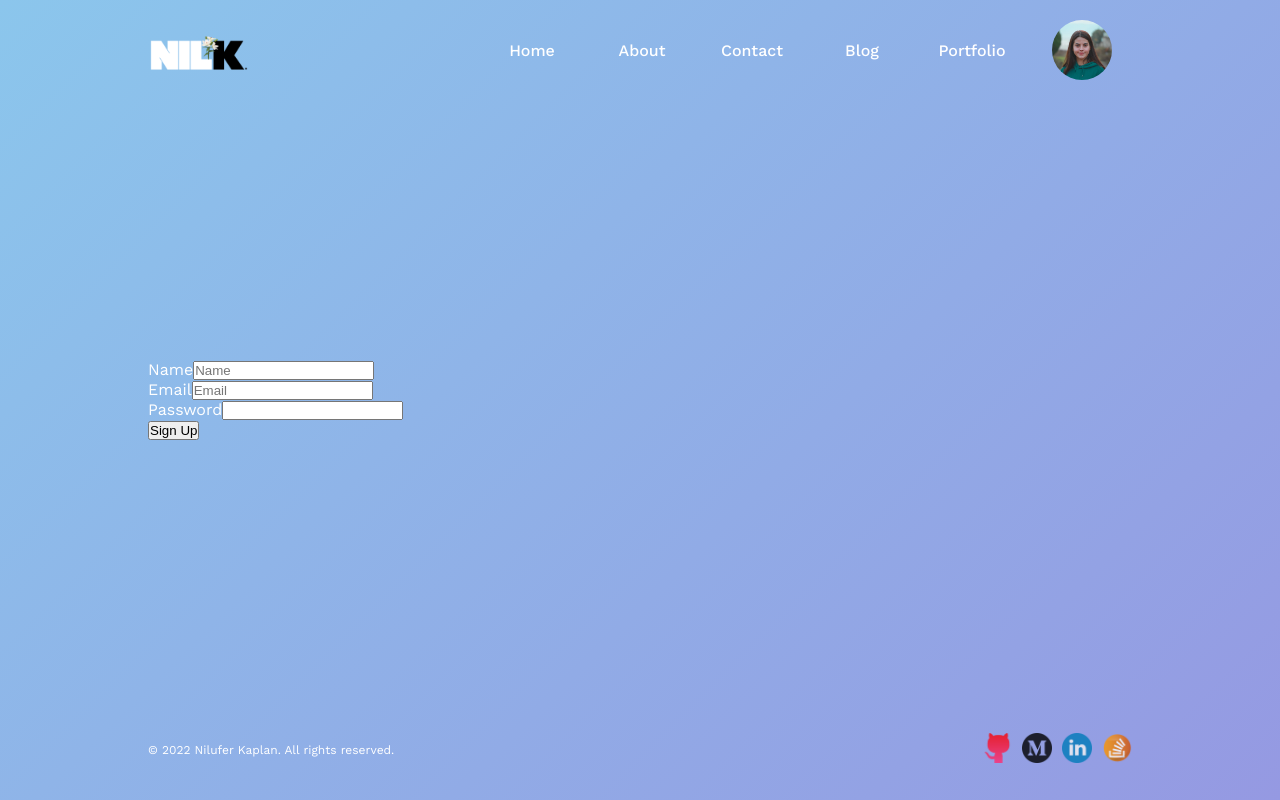
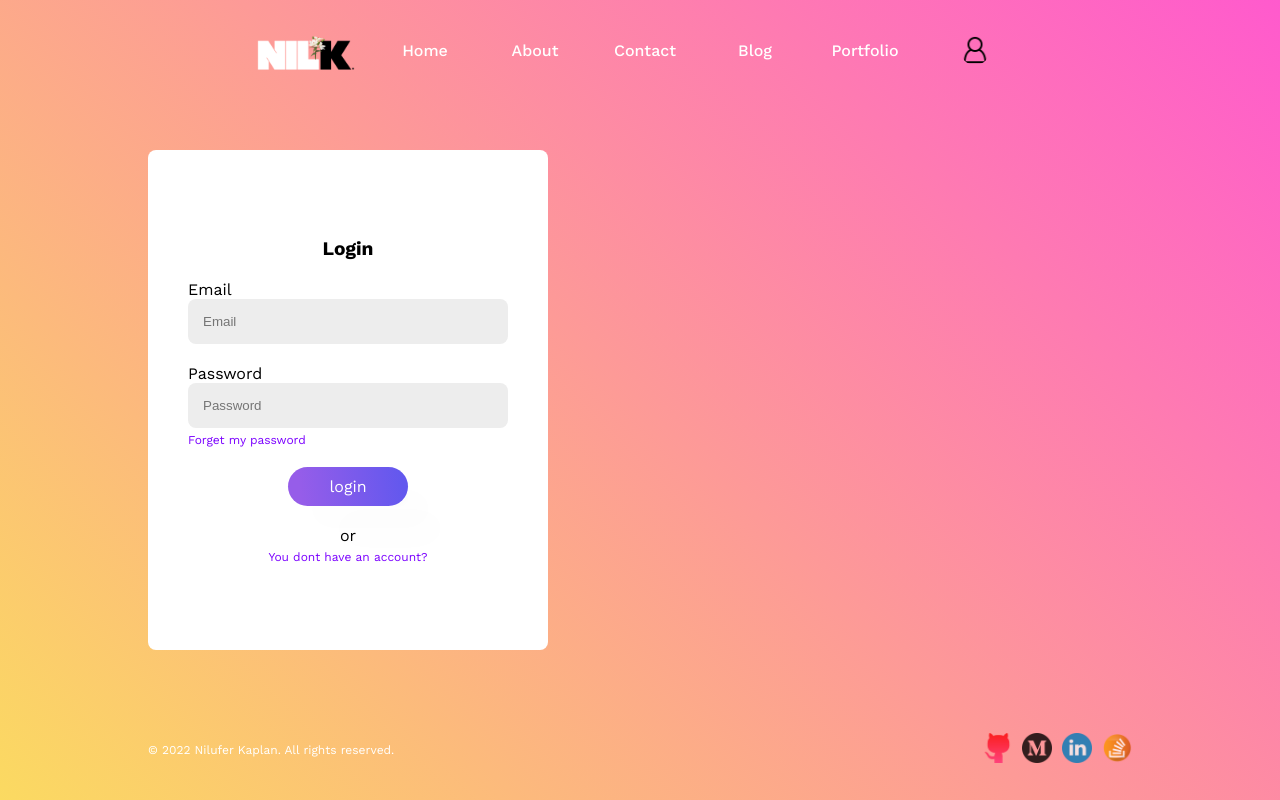
Before and after one commit to nilpeep/niluferkaplan.com, a Next.js app: page /login in a window 1280 px wide. Built offline with nearby package versions, Linux system fonts and the light colour scheme.

Commit message:
login page styles

```diff
--- /dev/null
+++ b/src/app/(auth)/login/login.module.css
@@ -0,0 +1,45 @@
+.input{
+    border: none;
+    display: block;
+    background-color: rgb(237, 237, 237);
+    width: 100%;
+    padding: 15px;
+    border-radius: 8px;
+}
+
+.header{
+    font-weight: 700;
+    font-size: larger;
+}
+
+.inputContainer{
+    width: 80%;
+}
+
+
+.form{
+    display: flex;
+    flex-direction: column;
+    max-width: 400px;
+    background-color: white;
+    color: black;
+    height: 500px;
+    align-items: center;
+    justify-content: center;
+    gap: 20px;
+    border-radius: 8px;
+}
+
+.actions{
+    text-align: center;
+}
+.link{
+    color: rgb(123, 0, 255);
+    cursor: pointer;
+    font-size: 12px;
+    padding-top: 5px;
+}
+
+.link:hover{
+    text-decoration: underline;
+}
--- a/src/app/(auth)/login/page.jsx
+++ b/src/app/(auth)/login/page.jsx
@@ -1,21 +1,26 @@
 import React from 'react'
+import styles from './login.module.css'
+import ButtonDark from '@/components/button/buttonDark'
+import ButtonLight from '@/components/button/buttonLight'
 
 const LoginPage = () => {
   return (
-    <form >
-      <div>
-        <label htmlFor="name">Name</label>
-        <input id="name" name="name" placeholder="Name" />
+    <form className={styles.form}>
+      <p className={styles.header}>Login</p>
+      <div className={styles.inputContainer}>
+        <label htmlFor="email">Email</label>
+        <input className={styles.input} id="email" name="email" type="email" placeholder="Email" />
       </div>
-      <div>
-        <label htmlFor="email">Email</label>
-        <input id="email" name="email" type="email" placeholder="Email" />
+      <div className={styles.inputContainer}>
+        <label htmlFor="password">Password</label>
+        <input className={styles.input} id="password" name="password" type="password" placeholder='Password' />
+      <p className={styles.link}>Forget my password</p>
       </div>
-      <div>
-        <label htmlFor="password">Password</label>
-        <input id="password" name="password" type="password" />
+      <ButtonDark text={'login'}/>
+      <div className={styles.actions}>
+      <p>or</p>
+      <p className={styles.link}>You dont have an account?</p>
       </div>
-      <button type="submit">Sign Up</button>
     </form>
   )
 }
--- a/src/app/globals.css
+++ b/src/app/globals.css
@@ -14,8 +14,8 @@
 }
 
 body{
-    background-color: #8BC6EC;
-background-image: linear-gradient(135deg, #8BC6EC 0%, #9599E2 100%);
+    background-color: #FBDA61;
+background-image: linear-gradient(45deg, #FBDA61 0%, #FF5ACD 100%);
 
 
     color: var(--text);
--- a/src/components/button/button.module.css
+++ b/src/components/button/button.module.css
@@ -7,7 +7,7 @@
   border: none;
   border-radius: 20px;
   color: white;
-  background-color: #0140fdb8;
+  background-image: linear-gradient( 83.2deg,  rgba(150,93,233,1) 10.8%, rgba(99,88,238,1) 94.3% );
   box-shadow:
   2.8px 2.8px 2.2px rgba(0, 0, 0, 0.003),
   6.7px 6.7px 5.3px rgba(0, 0, 0, 0.004),
@@ -16,18 +16,22 @@
   41.8px 41.8px 33.4px rgba(0, 0, 0, 0.007),
   100px 100px 80px rgba(0, 0, 0, 0.01)
   ;
+
+  transition:  0.4s;
   max-width: 150px;
+  min-width: 120px;
   display: flex;
   align-items: center;
   justify-content: center;
+  opacity: 1;
 }
 
 .dark:hover{
-    background-color: #5881fbb8;
+  opacity: 0.6;
 }
 
 .light:hover{
-    background-color: rgb(230, 230, 230);
+    opacity: 0.6;
 }
 
 .light {
@@ -48,6 +52,7 @@
   41.8px 41.8px 33.4px rgba(0, 0, 0, 0.007),
   100px 100px 80px rgba(0, 0, 0, 0.01)
 ;
+transition:  0.4s;
 display: flex;
   align-items: center;
   justify-content: center;
--- a/src/components/navbar/links/Links.jsx
+++ b/src/components/navbar/links/Links.jsx
@@ -27,12 +27,12 @@ const Links = () => {
     setOpen((prev) => !prev);
   };
 
-  // const user = useSelector(state => state.user.data)
+  const user = useSelector(state => state.user.data)
 
-  const user = {
-    username:'nilufer',
-    profilePicture: '/about.png'
-  }
+  // const user = {
+  //   username:'nilufer',
+  //   profilePicture: '/about.png'
+  // }
 
   return (
     <div onClick={handleOverlayClick} className={styles.container}>
@@ -42,10 +42,7 @@ const Links = () => {
         ))}
         <div className={styles.loginContainer}>
         <NavLink item={{name:'',link:'/login'}} itemKey={6} >
-          <Image src={user.profilePicture || '/user.png'} style={{borderRadius:'50%'}} width={60} height={60} />
-          {
-            user.username ? '' : 'Login'
-          }
+          <Image src={user.profilePicture || '/user.png'} style={{borderRadius:'50%'}} width={user.profilePicture ? 60 : 30} height={user.profilePicture ? 60 : 30} />
         </NavLink>
         </div>
       </div>
--- a/src/components/navbar/navbar.module.css
+++ b/src/components/navbar/navbar.module.css
@@ -2,12 +2,11 @@
     height: 100px;
     display: flex;
     align-items: center;
-    justify-content: space-between;
+    justify-content: center;
+    gap: 20px;
 }
 
 .logo{
-    font-size: 30px;
-    font-weight: bold;
     cursor: pointer;
 }
 
```
